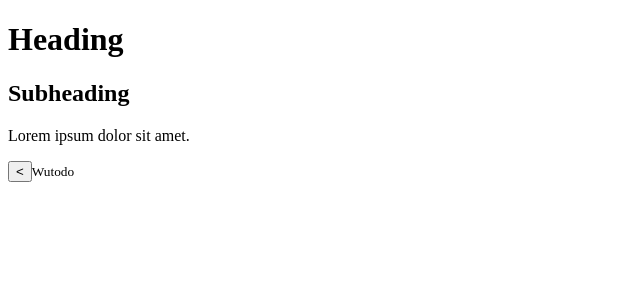
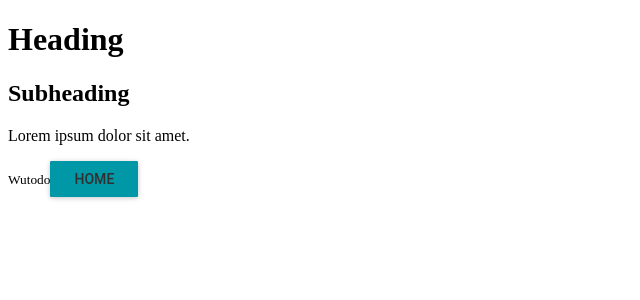
Before and after one commit to pureux/wutodo-app, a React app: page / in a window 1280 px wide. Shown: the top 300 px of the page, without its empty margins (0-640 px from the left). Built offline with nearby package versions, Linux system fonts and the light colour scheme; the HTML template or start-up script is replaced by a standard one.

Commit message:
Add Material UI and use dark theme

```diff
--- a/src/components/app.jsx
+++ b/src/components/app.jsx
@@ -1,13 +1,19 @@
 'use strict';
 
 import React from 'react';
+import darkBaseTheme from 'material-ui/styles/baseThemes/darkBaseTheme';
+import getMuiTheme from 'material-ui/styles/getMuiTheme';
+import MuiThemeProvider from 'material-ui/styles/MuiThemeProvider';
 
 import Header from './header.jsx';
 import Footer from './footer.jsx';
 
+const darkMuiTheme = getMuiTheme(darkBaseTheme);
+
 export default class App extends React.Component {
   render() {
     return (
+      <MuiThemeProvider muiTheme={darkMuiTheme}>
         <div id="app">
           <Header key="header" />
           <main>
@@ -15,6 +21,7 @@ export default class App extends React.Component {
           </main>
           <Footer key="footer" />
         </div>
+      </MuiThemeProvider>
     );
   }
 }
--- a/src/components/footer.jsx
+++ b/src/components/footer.jsx
@@ -1,13 +1,14 @@
 'use strict';
 
 import React from 'react';
+import RaisedButton from 'material-ui/RaisedButton';
 
 export default class Footer extends React.Component {
   render() {
     return (
       <footer>
-        <button>&lt;</button>
         <small>Wutodo</small>
+        <RaisedButton label="Home" primary={true} />
       </footer>
     );
   }
--- a/src/styles/default.scss
+++ b/src/styles/default.scss
@@ -31,22 +31,27 @@ footer {
   color: $color-secondary-2-0;
   padding: 0.5rem;
 
-  button {
-    background: $color-secondary-1-3;
-    color: $color-secondary-1-0;
-    border-radius: 0.2rem;
-    border-width: 0;
-    margin-right: 0.5rem;
-    cursor: pointer;
-    line-height: 200%;
-    min-width: 2rem;
+  small {
+    float: right;
+    line-height: 36px;
+  }
 
-    &:hover, &:focus {
-      background: $color-secondary-1-4;
-      color: $color-secondary-1-2;
-      outline: 0;
-    }
-  }
+  // button {
+  //   background: $color-secondary-1-3;
+  //   color: $color-secondary-1-0;
+  //   border-radius: 0.2rem;
+  //   border-width: 0;
+  //   margin-right: 0.5rem;
+  //   cursor: pointer;
+  //   line-height: 200%;
+  //   min-width: 2rem;
+
+  //   &:hover, &:focus {
+  //     background: $color-secondary-1-4;
+  //     color: $color-secondary-1-2;
+  //     outline: 0;
+  //   }
+  // }
 }
 
 h1 {
```
Also changed, not shown: 2 other files (tests, documents, lock files or other folders). Lines whose indentation alone changed are shown as unchanged.
